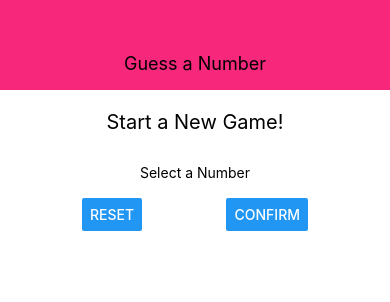
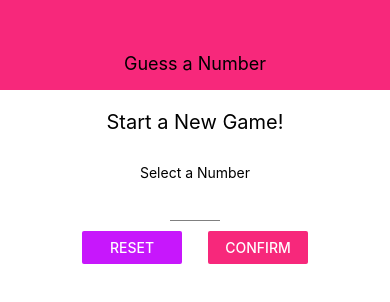
Before and after one commit to wgotterer/react-native-number-guessing, a React Native app: screen / in a window 390 px wide. Shown: the top 302 px of the page. Built offline with nearby package versions, Linux system fonts and the light colour scheme.

Commit message:
input style

```diff
--- a/components/Head.js
+++ b/components/Head.js
@@ -1,4 +1,5 @@
 import React from 'react'
+import Colors from '../constants/colors'
 import {View, StyleSheet, Text} from 'react-native'
 
  const Head = props => {
@@ -15,7 +16,7 @@
         width: '100%',
         height: 90,
         paddingTop: 36,
-        backgroundColor: '#f7287b',
+        backgroundColor: Colors.primary,
         alignItems: "center",
         justifyContent: "center"
     },
--- /dev/null
+++ b/components/Input.js
@@ -0,0 +1,21 @@
+import React from 'react'
+import {TextInput, StyleSheet} from 'react-native'
+
+const Input = props => {
+    return(
+        <TextInput style={{...styles.input, ...props.style}} />
+
+    )
+}
+
+const styles = StyleSheet.create({
+    input: {
+        height: 30,
+        borderBottomColor: "grey",
+        borderBottomWidth: 1,
+        marginVertical: 10
+    }
+
+})
+
+export default Input
--- /dev/null
+++ b/constants/colors.js
@@ -0,0 +1,4 @@
+export default {
+    primary: "#f7287b",
+    accent: "#c717fc"
+}
--- a/screens/StartGameScreen.js
+++ b/screens/StartGameScreen.js
@@ -1,6 +1,8 @@
 import React from 'react'
 import Card from '../components/Card'
-import {View, StyleSheet, Text, TextInput, Button} from 'react-native'
+import {View, StyleSheet, Text, Button} from 'react-native'
+import Colors from '../constants/colors'
+import Input from '../components/Input'
 
 const StartGameScreen = props => {
     return (
@@ -8,11 +10,11 @@
             <Text style={styles.title}>Start a New Game!</Text>
             <Card style={styles.inputContainer}>
                 <Text>Select a Number</Text>
-                <TextInput />
+                <Input style={styles.input} />
 
             <View style={styles.buttonContainer}>
-            <Button title="Reset"  />
-            <Button title="Confirm" />
+            <View style={styles.button}><Button color={Colors.accent} title="Reset"  /></View>
+            <View style={styles.button}><Button color={Colors.primary} title="Confirm" /></View>
             </View>
             </Card>
 
@@ -46,6 +48,12 @@
         justifyContent: "space-between",
         paddingHorizontal: 15
 
+    },
+    button: {
+        width: 100
+    },
+    input: {
+        width: 50
     }
 })
 
```
